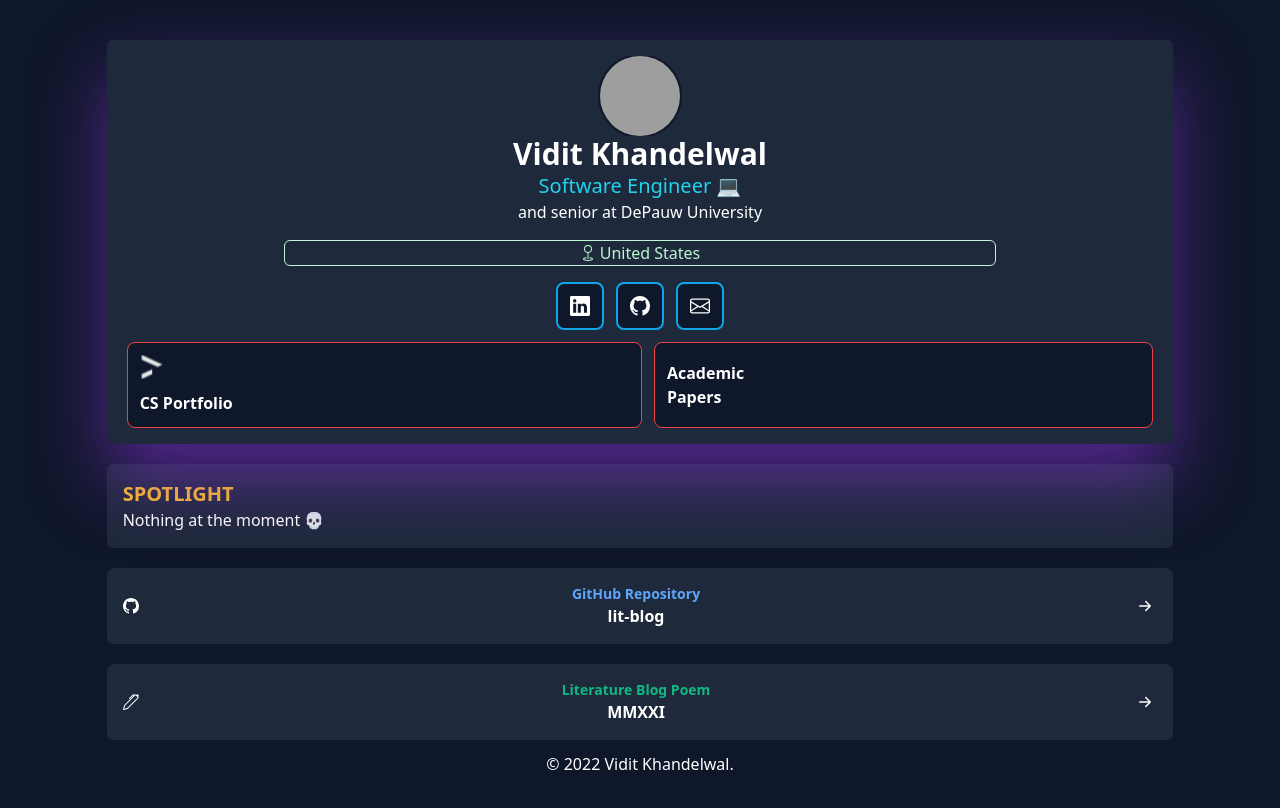
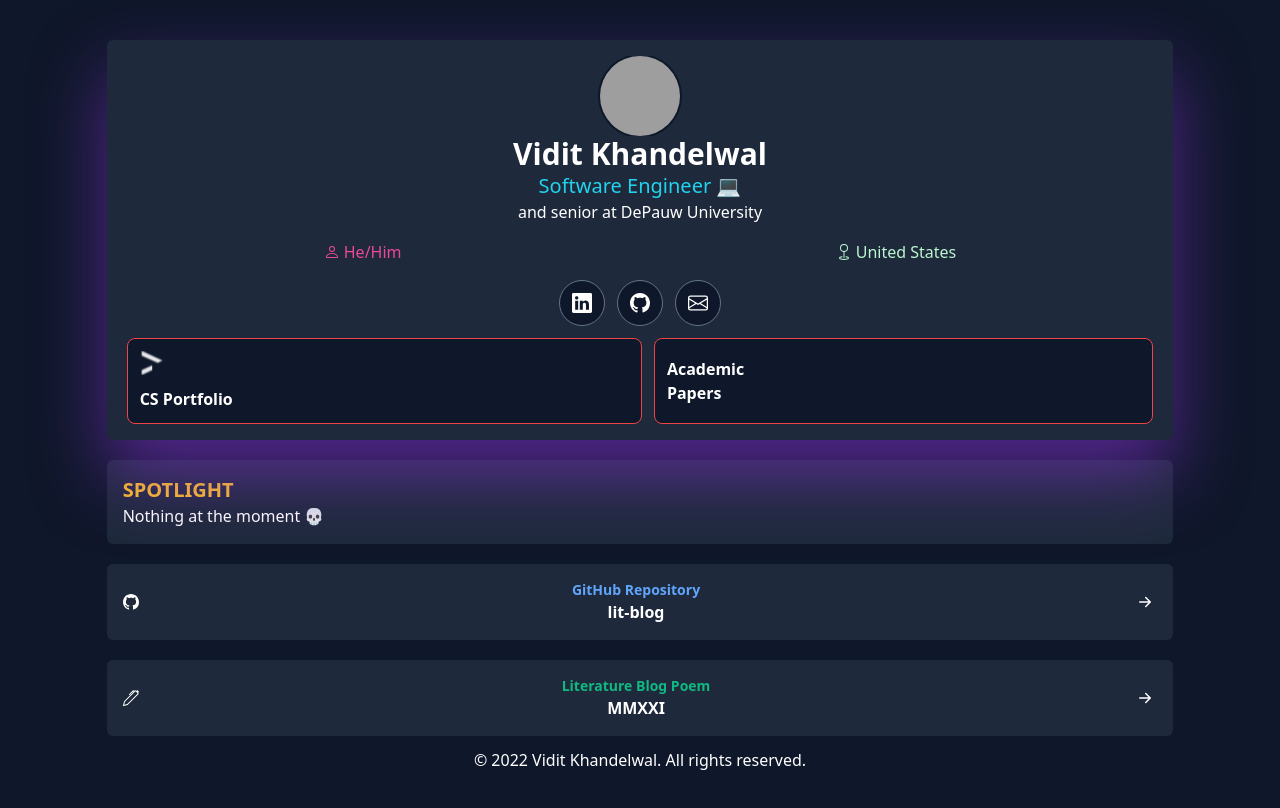
Before and after one commit to csvidit/bio-v2, a plain HTML site: page index.html in a window 1280 px wide. Drawn offline with nearby package versions, Linux system fonts and the light colour scheme; grey boxes are pictures that could not be loaded.

Commit message:
added pronouns

```diff
--- a/index.html
+++ b/index.html
@@ -30,8 +30,14 @@
 				<div id="intro" class="flex-row justify-center text-white">
 					<h3 class="text-center">and senior at DePauw University</h3>
 			</div>
-				<div id="location-container" class="flex flex-col self-center">
-					<div id="location" class="mt-4 mb-4 flex flex-row justify-center justify-self-center self-center align-center align-self-center text-green-200 space-x-1 border-green-200 border rounded-md w-8/12">
+				<div id="location-container" class="mt-4 mb-4 flex flex-row self-center justify-center justify-around">
+					<div id="pronouns" class="flex flex-row justify-center text-pink-500 space-x-1">
+						<svg xmlns="http://www.w3.org/2000/svg" width="16" height="16" fill="currentColor" class="self-center bi bi-person" viewBox="0 0 16 16">
+  <path d="M8 8a3 3 0 1 0 0-6 3 3 0 0 0 0 6zm2-3a2 2 0 1 1-4 0 2 2 0 0 1 4 0zm4 8c0 1-1 1-1 1H3s-1 0-1-1 1-4 6-4 6 3 6 4zm-1-.004c-.001-.246-.154-.986-.832-1.664C11.516 10.68 10.289 10 8 10c-2.29 0-3.516.68-4.168 1.332-.678.678-.83 1.418-.832 1.664h10z"/>
+</svg>
+						<h4 class="text-center self-center">He/Him</h4>
+					</div>
+					<div id="location" class="flex flex-row justify-center self-center align-center align-self-center text-green-200 space-x-1 rounded-md ">
 					<svg xmlns="http://www.w3.org/2000/svg" width="16" height="16" fill="currentColor" class="self-center bi bi-geo" viewBox="0 0 16 16">
   <path fill-rule="evenodd" d="M8 1a3 3 0 1 0 0 6 3 3 0 0 0 0-6zM4 4a4 4 0 1 1 4.5 3.969V13.5a.5.5 0 0 1-1 0V7.97A4 4 0 0 1 4 3.999zm2.493 8.574a.5.5 0 0 1-.411.575c-.712.118-1.28.295-1.655.493a1.319 1.319 0 0 0-.37.265.301.301 0 0 0-.057.09V14l.002.008a.147.147 0 0 0 .016.033.617.617 0 0 0 .145.15c.165.13.435.27.813.395.751.25 1.82.414 3.024.414s2.273-.163 3.024-.414c.378-.126.648-.265.813-.395a.619.619 0 0 0 .146-.15.148.148 0 0 0 .015-.033L12 14v-.004a.301.301 0 0 0-.057-.09 1.318 1.318 0 0 0-.37-.264c-.376-.198-.943-.375-1.655-.493a.5.5 0 1 1 .164-.986c.77.127 1.452.328 1.957.594C12.5 13 13 13.4 13 14c0 .426-.26.752-.544.977-.29.228-.68.413-1.116.558-.878.293-2.059.465-3.34.465-1.281 0-2.462-.172-3.34-.465-.436-.145-.826-.33-1.116-.558C3.26 14.752 3 14.426 3 14c0-.599.5-1 .961-1.243.505-.266 1.187-.467 1.957-.594a.5.5 0 0 1 .575.411z"/>
 </svg>
@@ -41,20 +47,20 @@
 
 				<div id="socials" class="flex flex-row justify-center space-x-3">
 					<a href="https://linkedin.com/in/viditkhandelwal" class="flex flex-row justify-center">
-						<div class="flex flex-row bg-slate-900 p-3 border-2 rounded-lg border-sky-500 justify-self-center hover:drop-shadow-[0_5px_10px_rgba(14,165,233,0.5)]">
+						<div class="flex flex-row bg-slate-900 p-3 border rounded-full border-slate-500 justify-self-center hover:drop-shadow-[0_5px_10px_rgba(14,165,233,0.5)]">
 						<svg xmlns="http://www.w3.org/2000/svg" width="20" height="20" fill="white" class="bi bi-linkedin" viewBox="0 0 16 16">
   <path d="M0 1.146C0 .513.526 0 1.175 0h13.65C15.474 0 16 .513 16 1.146v13.708c0 .633-.526 1.146-1.175 1.146H1.175C.526 16 0 15.487 0 14.854V1.146zm4.943 12.248V6.169H2.542v7.225h2.401zm-1.2-8.212c.837 0 1.358-.554 1.358-1.248-.015-.709-.52-1.248-1.342-1.248-.822 0-1.359.54-1.359 1.248 0 .694.521 1.248 1.327 1.248h.016zm4.908 8.212V9.359c0-.216.016-.432.08-.586.173-.431.568-.878 1.232-.878.869 0 1.216.662 1.216 1.634v3.865h2.401V9.25c0-2.22-1.184-3.252-2.764-3.252-1.274 0-1.845.7-2.165 1.193v.025h-.016a5.54 5.54 0 0 1 .016-.025V6.169h-2.4c.03.678 0 7.225 0 7.225h2.4z"/>
 </svg>
 					</div>
 					</a>
 					<a href="https://github.com/csvidit" class="flex flex-row justify-center">
-						<div class="flex flex-row bg-slate-900 p-3 border-2 rounded-lg border-sky-500 justify-self-center hover:drop-shadow-[0_5px_10px_rgba(14,165,233,0.5)]">
+						<div class="flex flex-row bg-slate-900 p-3 border border-slate-500 rounded-full justify-self-center hover:drop-shadow-[0_5px_10px_rgba(14,165,233,0.5)]">
 						<svg xmlns="http://www.w3.org/2000/svg" width="20" height="20" fill="white" class="bi bi-github" viewBox="0 0 16 16">
   <path d="M8 0C3.58 0 0 3.58 0 8c0 3.54 2.29 6.53 5.47 7.59.4.07.55-.17.55-.38 0-.19-.01-.82-.01-1.49-2.01.37-2.53-.49-2.69-.94-.09-.23-.48-.94-.82-1.13-.28-.15-.68-.52-.01-.53.63-.01 1.08.58 1.23.82.72 1.21 1.87.87 2.33.66.07-.52.28-.87.51-1.07-1.78-.2-3.64-.89-3.64-3.95 0-.87.31-1.59.82-2.15-.08-.2-.36-1.02.08-2.12 0 0 .67-.21 2.2.82.64-.18 1.32-.27 2-.27.68 0 1.36.09 2 .27 1.53-1.04 2.2-.82 2.2-.82.44 1.1.16 1.92.08 2.12.51.56.82 1.27.82 2.15 0 3.07-1.87 3.75-3.65 3.95.29.25.54.73.54 1.48 0 1.07-.01 1.93-.01 2.2 0 .21.15.46.55.38A8.012 8.012 0 0 0 16 8c0-4.42-3.58-8-8-8z"/>
 </svg>
 					</div>
 					</a>
-					<a href="mailto:viditkhandelwal_2023@depauw.edu" class="flex flex-row justify-center"><div class="flex flex-row bg-slate-900 p-3 border-2 rounded-lg border-sky-500 hover:drop-shadow-[0_5px_10px_rgba(14,165,233,0.5)]">
+					<a href="mailto:viditkhandelwal_2023@depauw.edu" class="flex flex-row justify-center"><div class="flex flex-row bg-slate-900 p-3 border rounded-full border-slate-500 hover:drop-shadow-[0_5px_10px_rgba(14,165,233,0.5)]">
 						<svg xmlns="http://www.w3.org/2000/svg" width="20" height="20" fill="white" class="bi bi-envelope" viewBox="0 0 16 16">
   <path d="M0 4a2 2 0 0 1 2-2h12a2 2 0 0 1 2 2v8a2 2 0 0 1-2 2H2a2 2 0 0 1-2-2V4Zm2-1a1 1 0 0 0-1 1v.217l7 4.2 7-4.2V4a1 1 0 0 0-1-1H2Zm13 2.383-4.708 2.825L15 11.105V5.383Zm-.034 6.876-5.64-3.471L8 9.583l-1.326-.795-5.64 3.47A1 1 0 0 0 2 13h12a1 1 0 0 0 .966-.741ZM1 11.105l4.708-2.897L1 5.383v5.722Z"/>
 </svg>
@@ -90,7 +96,7 @@
 						<p class="text-md font-bold text-white">CS Portfolio</p>
 					</div>
 					</a>
-					<a href="https://cs.viditkhandelwal.com" target="_blank" class="flex flex-row justify-center grow">
+					<a href="https://acad.viditkhandelwal.com" target="_blank" class="flex flex-row justify-center grow">
 						<div class="flex flex-col space-y-3 bg-slate-900 p-3 border rounded-lg border-red-500 grow justify-center hover:drop-shadow-[0_5px_10px_rgba(239,68,68,0.5)]">
 						<p class="text-md font-bold text-white">Academic<br> Papers</p>
 					</div>
@@ -126,7 +132,7 @@
 </svg>
 			</div></a>
 	</div>
-		<p class="mt-3 text-center text-white">&copy; 2022 Vidit Khandelwal.</p>
+		<p class="mt-3 text-center text-white">&copy; 2022 Vidit Khandelwal. All rights reserved.</p>
 </body>
   <script src="script.js"></script>
 
```
